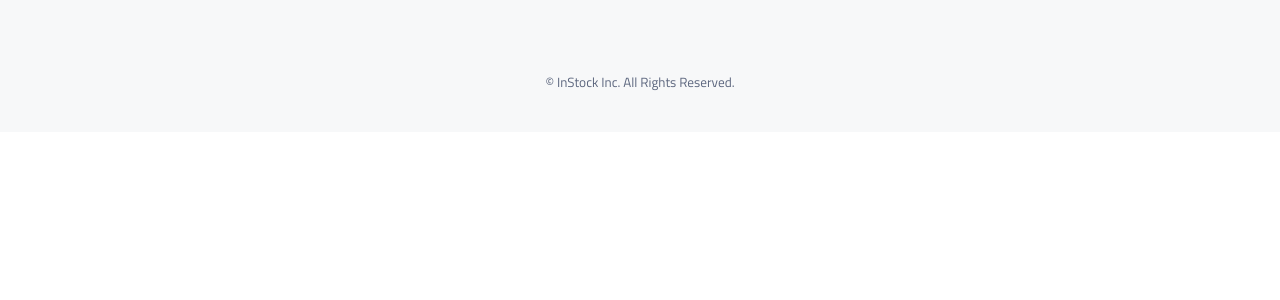
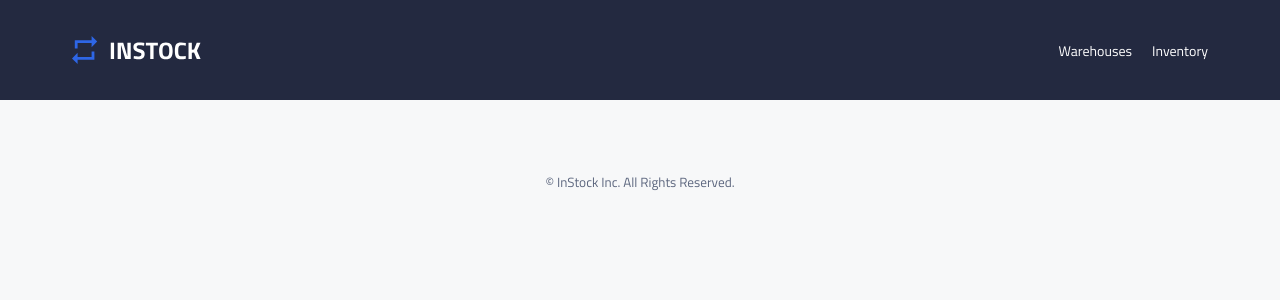
Before and after one commit to dcconde/witty-willows-instock, a React (Vite) app: page /inventory in a window 1280 px wide. Shown: the top 300 px of the page. Built offline with nearby package versions, Linux system fonts and the light colour scheme; no server answers.

Commit message:
Refactored the Header component by replacing the div with a section, created separate JSX and SCSS files for it, updated the footer styles, and added global styles for consistency

```diff
--- a/src/App.jsx
+++ b/src/App.jsx
@@ -4,10 +4,12 @@ import { BrowserRouter, Route, Routes } from "react-router-dom";
 import WarehousePage from "./pages/WarehousePage/WarehousePage";
 import InventoryPage from "./pages/InventoryPage/InventoryPage";
 import Footer from "./components/Footer/Footer";
+import Header from "./components/Header/header";
 
 function App() {
   return (
     <BrowserRouter>
+      <Header />
       <Routes>
         <Route path="/" element={<WarehousePage />} />
         <Route path="/inventory" element={<InventoryPage />} />
--- /dev/null
+++ b/src/components/Header/header.jsx
@@ -0,0 +1,66 @@
+import { NavLink } from "react-router-dom";
+import "./header.scss";
+
+function Header() {
+  return (
+    <header className="header">
+      <section className="header__content">
+        <section className="header__logo">
+          <svg
+            width="129"
+            height="28"
+            viewBox="0 0 129 28"
+            xmlns="http://www.w3.org/2000/svg"
+          >
+            <path
+              d="M38.7773 22.9996V6.6796H42.0893V22.9996H38.7773Z"
+              fill="white"
+            />
+            <path
+              d="M45.6445 22.9996V6.6796H51.2365L55.1725 20.1196H55.4125V6.6796H58.7245V22.9996H53.2765L49.1965 9.5596H48.9565V22.9996H45.6445Z"
+              fill="white"
+            />
+            <path
+              d="M67.3012 9.2716C65.5572 9.2716 64.6852 9.8476 64.6852 10.9996C64.6852 11.5116 64.9012 11.9036 65.3332 12.1756C65.7652 12.4476 66.7732 12.8396 68.3572 13.3516C69.9572 13.8636 71.0772 14.4476 71.7172 15.1036C72.3572 15.7436 72.6772 16.7356 72.6772 18.0796C72.6772 19.7916 72.1572 21.0876 71.1172 21.9676C70.0772 22.8476 68.7172 23.2876 67.0372 23.2876C65.7892 23.2876 64.2612 23.0956 62.4532 22.7116L61.5892 22.5436L61.9252 19.9756C64.0692 20.2636 65.7092 20.4076 66.8452 20.4076C68.5412 20.4076 69.3892 19.7036 69.3892 18.2956C69.3892 17.7836 69.1892 17.3836 68.7892 17.0956C68.4052 16.8076 67.6292 16.4956 66.4612 16.1596C64.6052 15.6316 63.2932 15.0076 62.5252 14.2876C61.7732 13.5516 61.3972 12.5356 61.3972 11.2396C61.3972 9.6076 61.8932 8.3916 62.8852 7.5916C63.8772 6.7916 65.2372 6.3916 66.9652 6.3916C68.1492 6.3916 69.6532 6.5516 71.4772 6.8716L72.3412 7.0396L72.0772 9.6556C69.8212 9.3996 68.2292 9.2716 67.3012 9.2716Z"
+              fill="white"
+            />
+            <path
+              d="M73.8758 9.6076V6.6796H85.8758V9.6076H81.5558V22.9996H78.2438V9.6076H73.8758Z"
+              fill="white"
+            />
+            <path
+              d="M91.216 19.1596C91.696 19.9916 92.584 20.4076 93.88 20.4076C95.176 20.4076 96.056 19.9916 96.52 19.1596C97 18.3116 97.24 16.9036 97.24 14.9356C97.24 12.9516 97 11.5116 96.52 10.6156C96.04 9.7196 95.16 9.2716 93.88 9.2716C92.6 9.2716 91.72 9.7196 91.24 10.6156C90.76 11.5116 90.52 12.9516 90.52 14.9356C90.52 16.9036 90.752 18.3116 91.216 19.1596ZM99.112 21.2716C98.104 22.6156 96.36 23.2876 93.88 23.2876C91.4 23.2876 89.648 22.6156 88.624 21.2716C87.616 19.9116 87.112 17.7916 87.112 14.9116C87.112 12.0316 87.616 9.8956 88.624 8.5036C89.648 7.0956 91.4 6.3916 93.88 6.3916C96.36 6.3916 98.104 7.0956 99.112 8.5036C100.136 9.8956 100.648 12.0316 100.648 14.9116C100.648 17.7916 100.136 19.9116 99.112 21.2716Z"
+              fill="white"
+            />
+            <path
+              d="M113.832 22.7356C112.136 23.1036 110.608 23.2876 109.248 23.2876C107.888 23.2876 106.8 23.1196 105.984 22.7836C105.168 22.4476 104.528 21.9116 104.064 21.1756C103.6 20.4396 103.28 19.5756 103.104 18.5836C102.928 17.5916 102.84 16.3436 102.84 14.8396C102.84 11.6876 103.28 9.4956 104.16 8.2636C105.056 7.0156 106.696 6.3916 109.08 6.3916C110.456 6.3916 112.048 6.6076 113.856 7.0396L113.76 9.6796C112.176 9.4396 110.856 9.3196 109.8 9.3196C108.76 9.3196 108.016 9.4636 107.568 9.7516C107.12 10.0236 106.784 10.5516 106.56 11.3356C106.352 12.1196 106.248 13.4556 106.248 15.3436C106.248 17.2316 106.464 18.5436 106.896 19.2796C107.344 19.9996 108.224 20.3596 109.536 20.3596C110.864 20.3596 112.272 20.2476 113.76 20.0236L113.832 22.7356Z"
+              fill="white"
+            />
+            <path
+              d="M119.832 22.9996H116.52V6.6796H119.832V13.8556L122.04 13.6156L124.728 6.6796H128.496L124.944 14.8636L128.592 22.9996H124.776L122.04 16.4956L119.832 16.7356V22.9996Z"
+              fill="white"
+            />
+            <path
+              d="M5.6 7H19.6V11.2L25.2 5.6L19.6 0V4.2H2.8V12.6H5.6V7ZM19.6 21H5.6V16.8L0 22.4L5.6 28V23.8H22.4V15.4H19.6V21Z"
+              fill="#2E66E6"
+            />
+          </svg>
+        </section>
+
+        <nav className="header__nav">
+          <NavLink to="/" className="header__nav-link header__nav-link--active">
+            Warehouses
+          </NavLink>
+          <NavLink
+            to="/inventory"
+            className="header__nav-link header__nav-link--active"
+          >
+            Inventory
+          </NavLink>
+        </nav>
+      </section>
+    </header>
+  );
+}
+
+export default Header;
--- /dev/null
+++ b/src/components/Header/header.scss
@@ -0,0 +1,66 @@
+@use "../../styles/partials/variables" as *;
+@use "../../styles/partials/mixins" as *;
+@use "../../styles/partials/global" as *;
+
+.header {
+
+    padding: 0px 16px;
+
+    @include tablet {
+        padding: 16px 24px;
+    }
+
+    @include desktop {
+        padding: 20px 72px;
+    }
+
+  &__content {
+    @include tablet {
+        display: flex;
+        justify-content: space-between;
+        align-items: center;
+      }
+  }
+
+  &__logo {
+    display: flex;
+    justify-content: center;
+    margin: 16px 0px;
+  }
+
+  &__nav {
+    display: flex;
+    justify-content: space-evenly;
+
+    @include tablet {
+        display: flex;
+        align-items: center;
+        gap: 20px;
+    }
+  }
+
+  &__nav-link {
+    text-decoration: none;
+    color: $primary-background-colour;
+    font-size: 12px;
+
+    @include tablet {
+        font-size: 14px;
+    }
+
+    &:hover {
+      text-decoration: underline;
+    }
+
+    &:active {
+      padding: 5px 50px;
+      border-radius: 20px;
+      text-decoration: none;
+      background-color: $primary-text-colour;
+
+      @include tablet {
+        padding: 5px 15px;
+      }
+    }
+  }
+}
--- a/src/components/footer/footer.scss
+++ b/src/components/footer/footer.scss
@@ -1,6 +1,7 @@
 @use "../../styles/partials/fonts" as *;
 @use "../../styles/partials/mixins" as *;
 @use "../../styles/partials/variables" as *;
+@use "../../styles/partials/global" as *;
 
 .footer {
   font-family: "Titillium Web";
--- /dev/null
+++ b/src/styles/partials/_global.scss
@@ -0,0 +1,15 @@
+@use "./variables" as *;
+
+* {
+    margin: 0px;
+    padding: 0px;
+    box-sizing: border-box;
+}
+
+body {
+    background: linear-gradient(
+        $dark-background-colour 200px,
+        $light-background-colour 200px
+    );
+    min-height: 100vh;
+}
```
